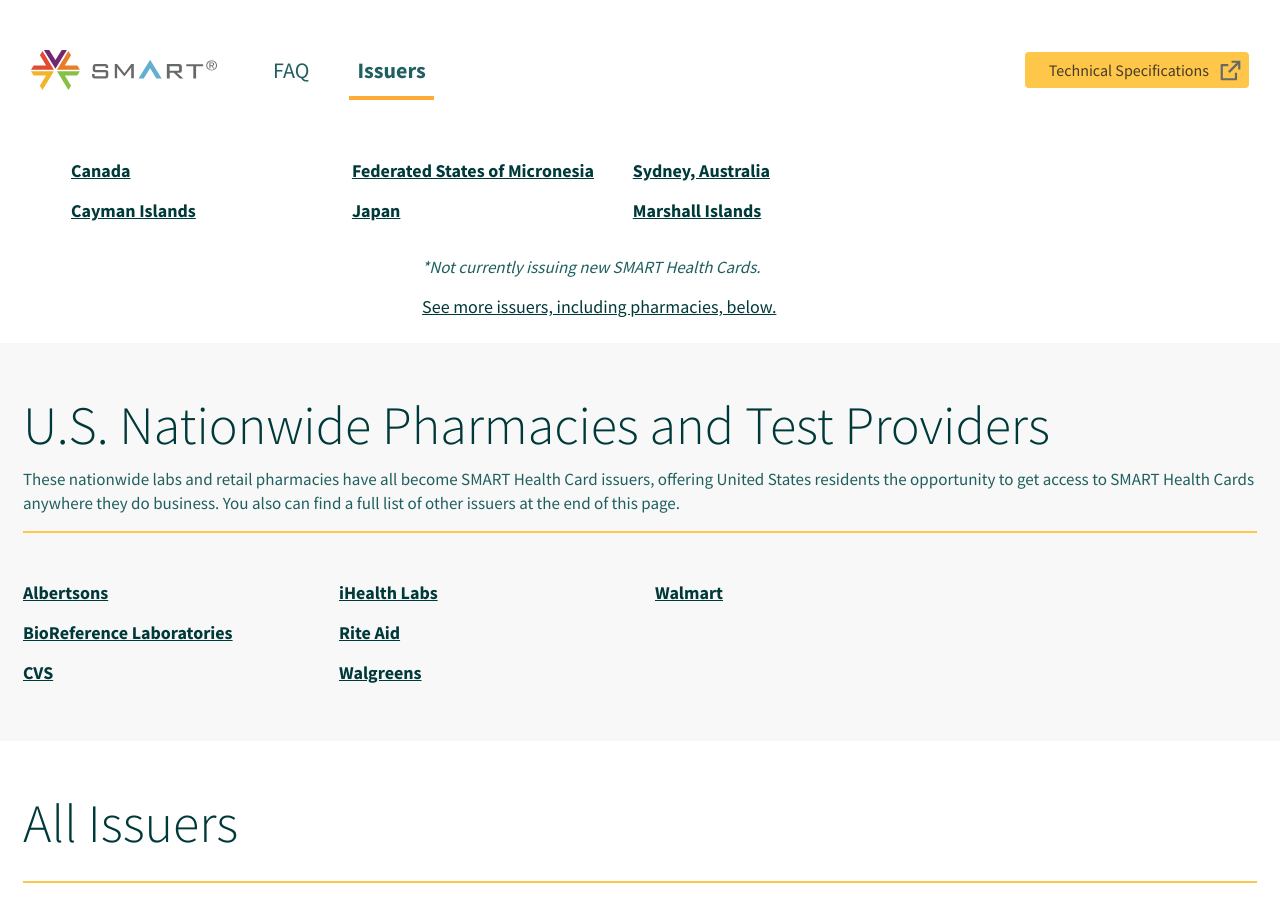
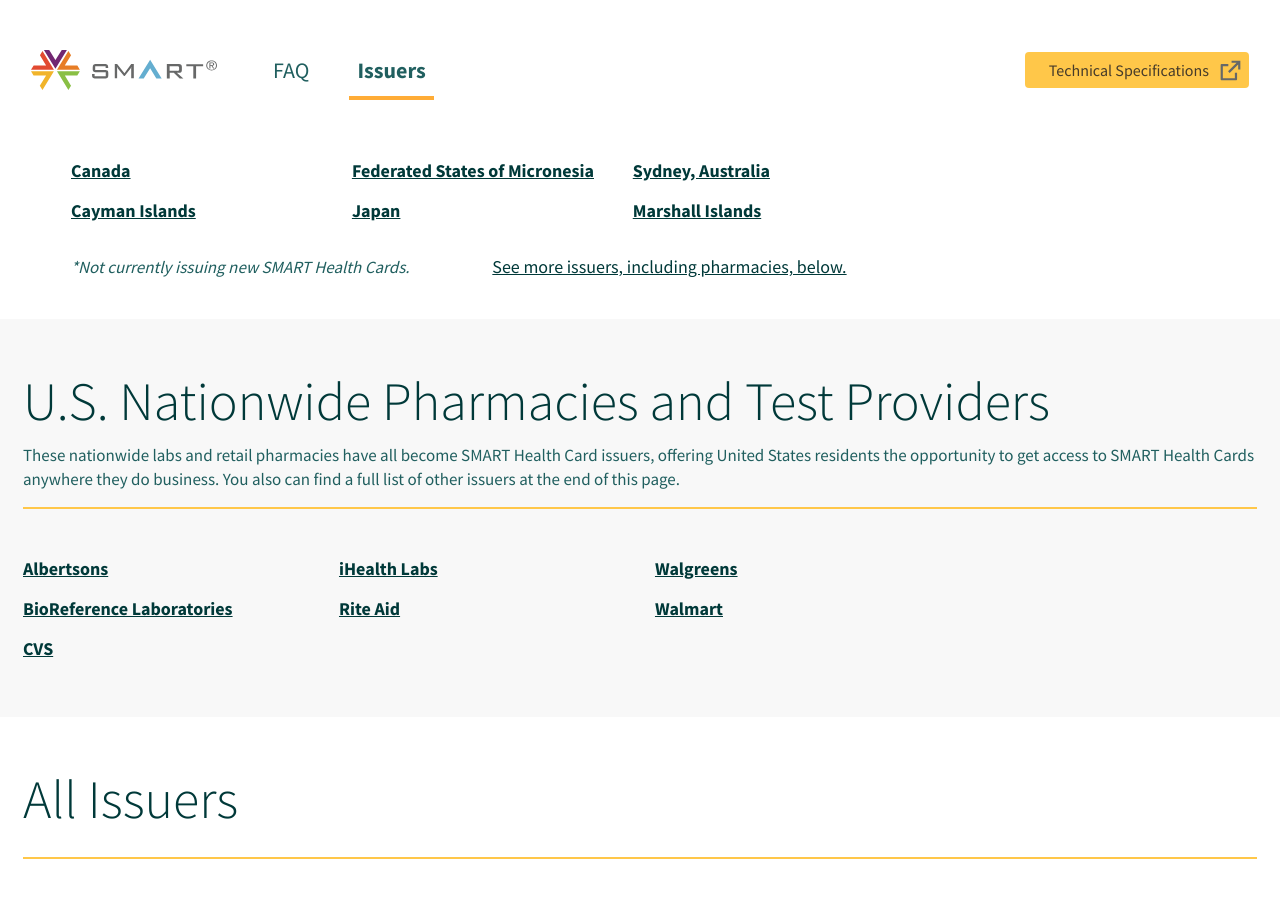
Before and after one commit to smart-health-cards/staging, a Jekyll site: the page built from en/issuers.html, in a window 1280 px wide and 900 px high, scrolled down 1399 px. Built offline with Jekyll 4.4.1, drawn with Linux system fonts in a browser that asks for light colours.

Commit message:
Layout changes to issuers page

```diff
--- a/en/issuers.html
+++ b/en/issuers.html
@@ -114,8 +114,10 @@
               </div>
             </div>
             <div class="row text-left pt-3">
-              <div class="col-6 offset-5">
+              <div class="col-lg-6 col-12">
                 <p><em>*Not currently issuing new SMART Health Cards.</em></p>
+              </div>
+              <div class="col-lg-6 col-12">
                 <a href="#pharmacies">See more issuers, including pharmacies, below.</a>
               </div>
             </div>
@@ -165,9 +167,9 @@
               <div class="col-12 col-md-4">
                 <p><a class="font-weight-bold" class="font-weight-bold" href="https://ihealthlabs.com/account/login" target="_blank">iHealth Labs</a></p>
                 <p><a class="font-weight-bold" href="https://www.riteaid.com/pharmacy/vaccination-digital-proof" target="_blank">Rite Aid</a></p>
-                <p><a class="font-weight-bold" href="https://www.walgreens.com/topic/promotion/covid-vaccine.jsp?cjevent=99e15928621a11ec825cbaf70a1c0e13&CID=5250933&ext=100357191&PID=100357191&AID=11020894&SID=oc5A05L8E%2FcFrofF6SHThCQtuY2mvZ5s56vpcp3zZPBRiw3IMC5Yy0TpqqiMWDE7" target="_blank">Walgreens</a></p>
               </div>
               <div class="col-12 col-md-4">
+                <p><a class="font-weight-bold" href="https://www.walgreens.com/topic/promotion/covid-vaccine.jsp?cjevent=99e15928621a11ec825cbaf70a1c0e13&CID=5250933&ext=100357191&PID=100357191&AID=11020894&SID=oc5A05L8E%2FcFrofF6SHThCQtuY2mvZ5s56vpcp3zZPBRiw3IMC5Yy0TpqqiMWDE7" target="_blank">Walgreens</a></p>
                 <p><a class="font-weight-bold" href="https://www.walmart.com/cp/digital-vaccine-record/9508321" target="_blank">Walmart</a></p>
               </div>
             </div>
```
